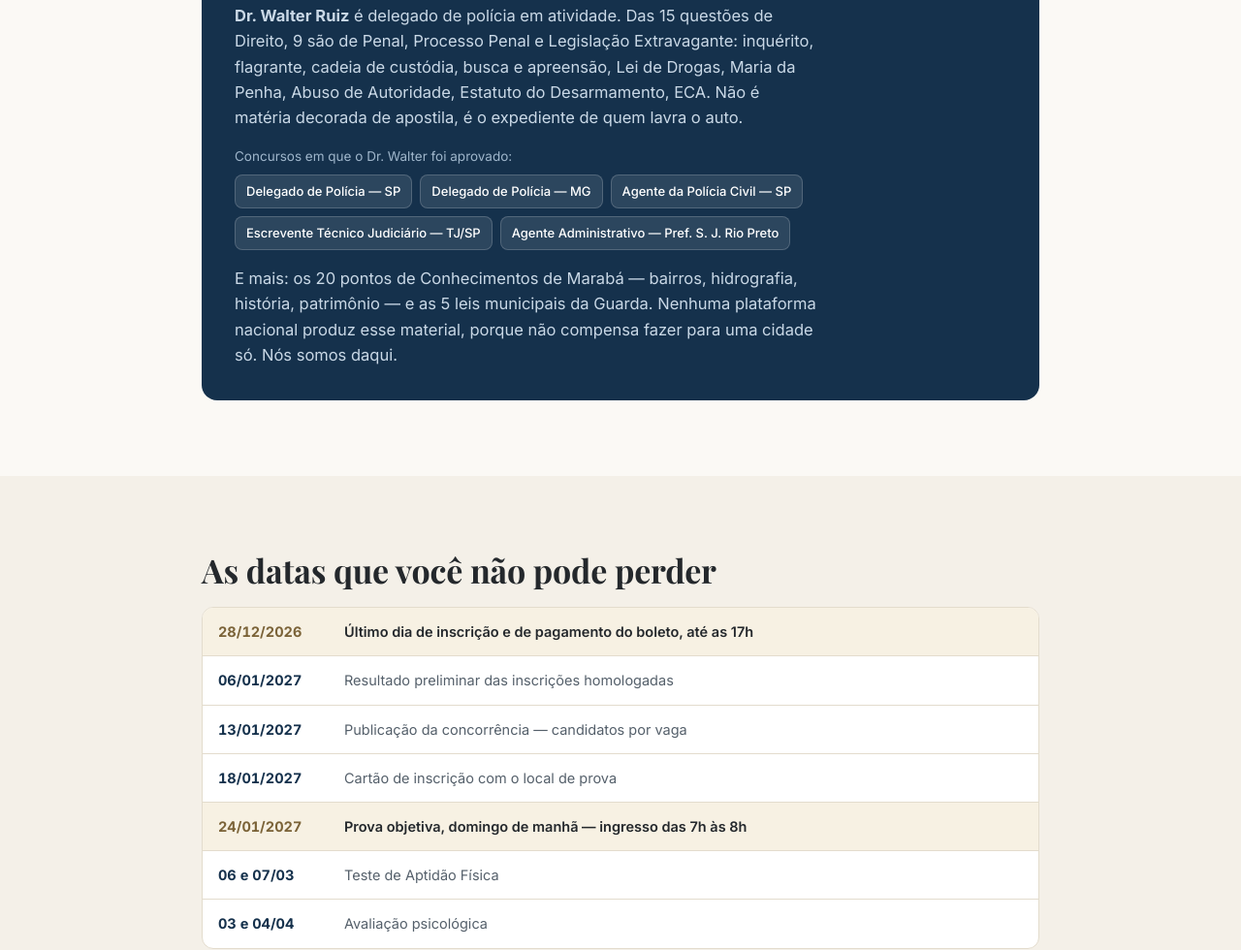
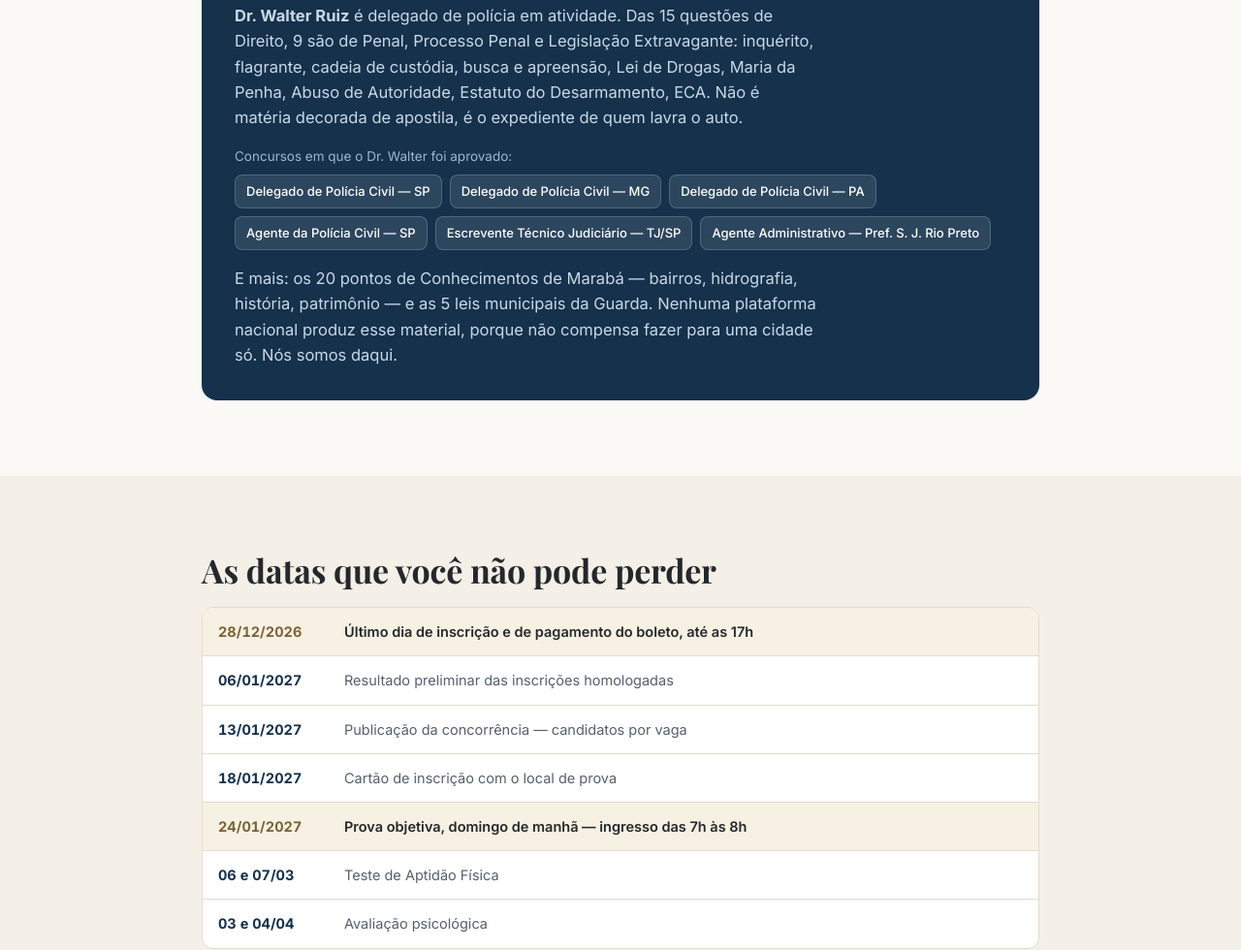
Before and after one commit to Neto2023/juris-elite, a website: page automacao/landing/guarda-maraba.html in a window 1280 px wide. Shown: the part 2767-3747 px from the top of the page at 97% size. Drawn offline with nearby package versions, Linux system fonts and the light colour scheme.

Commit message:
Acrescenta o Para e precisa o cargo de delegado
A aprovacao em delegado e em tres estados, e nao dois: Sao Paulo, Minas
Gerais e Para. O cargo e Delegado de Policia Civil.

A etiqueta do Para faltava tambem na pagina da campanha, onde ela pesa
mais do que nas outras duas: e o estado onde a prova vai acontecer.

Co-Authored-By: Claude Opus 5 <noreply@anthropic.com>

```diff
--- a/automacao/landing/guarda-maraba.html
+++ b/automacao/landing/guarda-maraba.html
@@ -336,8 +336,9 @@ footer .fwrap{display:flex;flex-direction:column;gap:9px}
       <div>
         <p style="font-size:13.5px;color:#9FB6CB;margin-bottom:8px">Concursos em que o Dr. Walter foi aprovado:</p>
         <div class="aprov">
-          <span>Delegado de Polícia — SP</span>
-          <span>Delegado de Polícia — MG</span>
+          <span>Delegado de Polícia Civil — SP</span>
+          <span>Delegado de Polícia Civil — MG</span>
+          <span>Delegado de Polícia Civil — PA</span>
           <span>Agente da Polícia Civil — SP</span>
           <span>Escrevente Técnico Judiciário — TJ/SP</span>
           <span>Agente Administrativo — Pref. S. J. Rio Preto</span>
```
Also changed, not shown: automacao/landing/index.html (+1 -1 lines).
